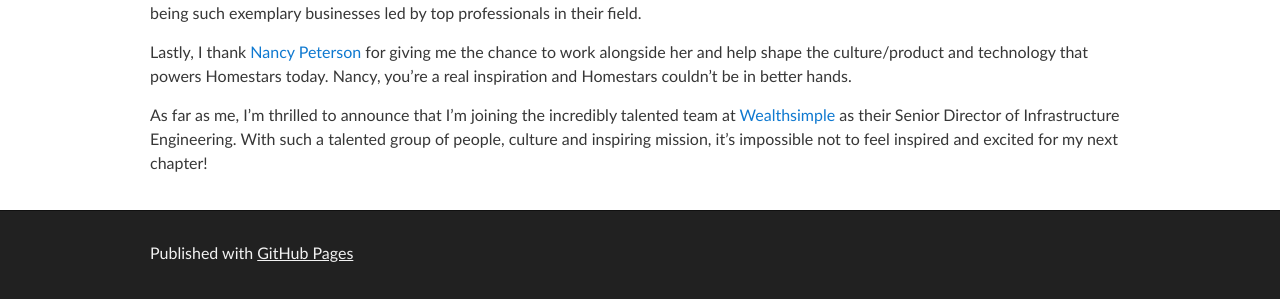
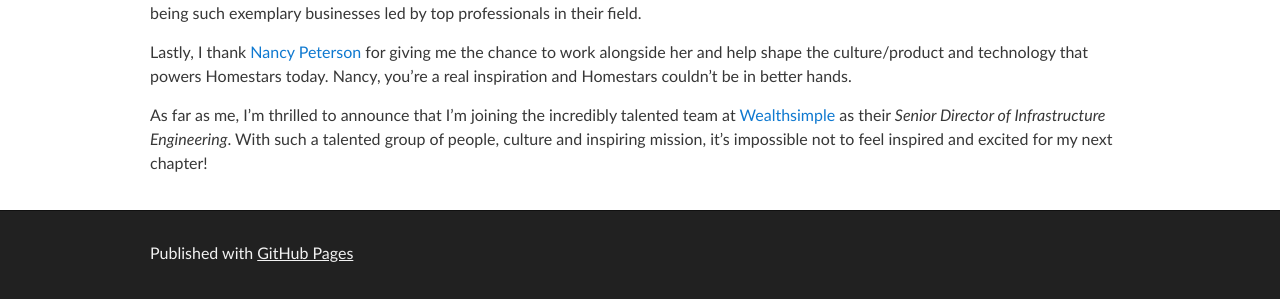
Before and after one commit to lsaffie/lsaffie.github.io, a Jekyll site: the page built from _posts/2018-09-23-a-new-chapter.md, in a window 1280 px wide. Shown: the part 522-821 px from the top of the page. Built offline with Jekyll 4.4.1, drawn with Linux system fonts in a browser that asks for light colours; our own code applies the rules of GitHub Pages for plain Markdown files.

Commit message:
Italize title

```diff
--- a/_posts/2018-09-23-a-new-chapter.md
+++ b/_posts/2018-09-23-a-new-chapter.md
@@ -11,4 +11,4 @@ It’s with a mix bag of feelings that I’m leaving [Homestars Inc](https://hom
 
 Lastly, I thank [Nancy Peterson](https://ca.linkedin.com/in/nancypeterson){:target="_blank"} for giving me the chance to work alongside her and help shape the culture/product and technology that powers Homestars today. Nancy, you’re a real inspiration and Homestars couldn’t be in better hands.
 
-As far as me, I’m thrilled to announce that I’m joining the incredibly talented team at [Wealthsimple](https://www.wealthsimple.com){:target="_blank"} as their Senior Director of Infrastructure Engineering. With such a talented group of people, culture and inspiring mission, it’s impossible not to feel inspired and excited for my next chapter!
+As far as me, I’m thrilled to announce that I’m joining the incredibly talented team at [Wealthsimple](https://www.wealthsimple.com){:target="_blank"} as their *Senior Director of Infrastructure Engineering*. With such a talented group of people, culture and inspiring mission, it’s impossible not to feel inspired and excited for my next chapter!
```
